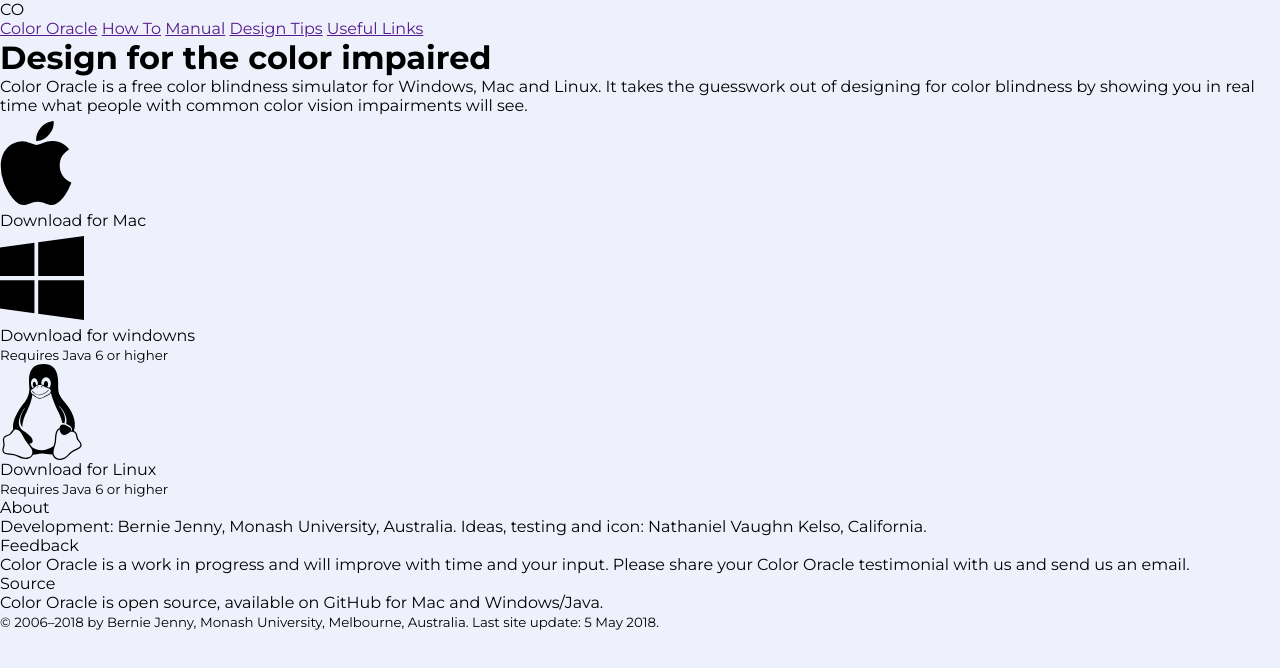
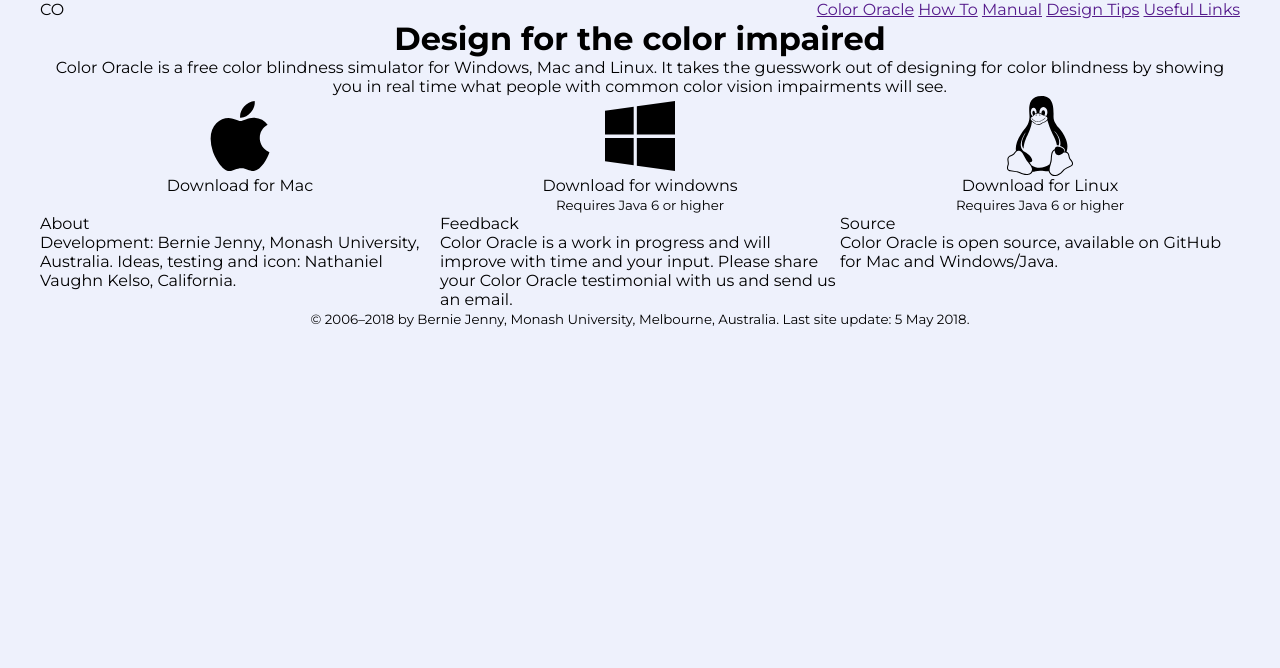
Before and after one commit to TAYBI/12-css-projects-design-to-code, a plain HTML site: page 08 Landing Page/index.html in a window 1280 px wide. Drawn offline with Linux system fonts and the light colour scheme.

Commit message:
css layout 08 Landing page

```diff
--- a/08 Landing Page/index.html
+++ b/08 Landing Page/index.html
@@ -13,7 +13,7 @@
   </head>
   <body>
     <head>
-      <nav>
+      <nav class="container">
         <div class="logo">CO</div>
         <div class="links">
           <a href="" class="selected">Color Oracle</a>
@@ -23,26 +23,27 @@
           <a href="">Useful Links</a>
         </div>
       </nav>
+      <div class="container">
         <div class="main-dis">
           <h1>Design for the color impaired</h1>
           <p>
-          Color Oracle is a free color blindness simulator for Windows, Mac and
-          Linux. It takes the guesswork out of designing for color blindness by
-          showing you in real time what people with common color vision
-          impairments will see.
+            Color Oracle is a free color blindness simulator for Windows, Mac
+            and Linux. It takes the guesswork out of designing for color
+            blindness by showing you in real time what people with common color
+            vision impairments will see.
           </p>
         </div>
         <div class="grid">
           <div class="card">
             <div class="card-img">
-            <i class="fab fa-apple fa-6x"></i>
+              <i class="fab fa-apple fa-5x"></i>
             </div>
             <div class="card-btn">Download for Mac</div>
           </div>
 
           <div class="card os">
             <div class="card-img">
-            <i class="fab fa-windows fa-6x"></i>
+              <i class="fab fa-windows fa-5x"></i>
             </div>
             <div class="card-btn">Download for windowns</div>
             <small>Requires Java 6 or higher</small>
@@ -50,15 +51,17 @@
 
           <div class="card">
             <div class="card-img">
-            <i class="fab fa-linux fa-6x"></i>
+              <i class="fab fa-linux fa-5x"></i>
             </div>
             <div class="card-btn">Download for Linux</div>
             <small>Requires Java 6 or higher</small>
           </div>
         </div>
+      </div>
     </head>
 
     <footer>
+      <div class="container">
         <div class="grid">
           <div class="section">
             <p class="bold">About</p>
@@ -90,6 +93,7 @@
           >© 2006–2018 by Bernie Jenny, Monash University, Melbourne, Australia.
           Last site update: 5 May 2018.</small
         >
+      </div>
     </footer>
   </body>
 </html>
--- a/08 Landing Page/style.css
+++ b/08 Landing Page/style.css
@@ -13,3 +13,34 @@ html {
 body {
   background: #eef1fc;
 }
+
+.container {
+  max-width: 1200px;
+  margin: 0 auto;
+}
+
+nav {
+  display: flex;
+  justify-content: space-between;
+}
+
+.main-dis {
+  text-align: center;
+}
+
+.grid {
+  display: grid;
+  grid-template-columns: repeat(3, 1fr);
+}
+
+.card {
+  text-align: center;
+}
+
+footer {
+  text-align: center;
+}
+
+.section {
+  text-align: left;
+}
```
Lines whose indentation alone changed are shown as unchanged.
